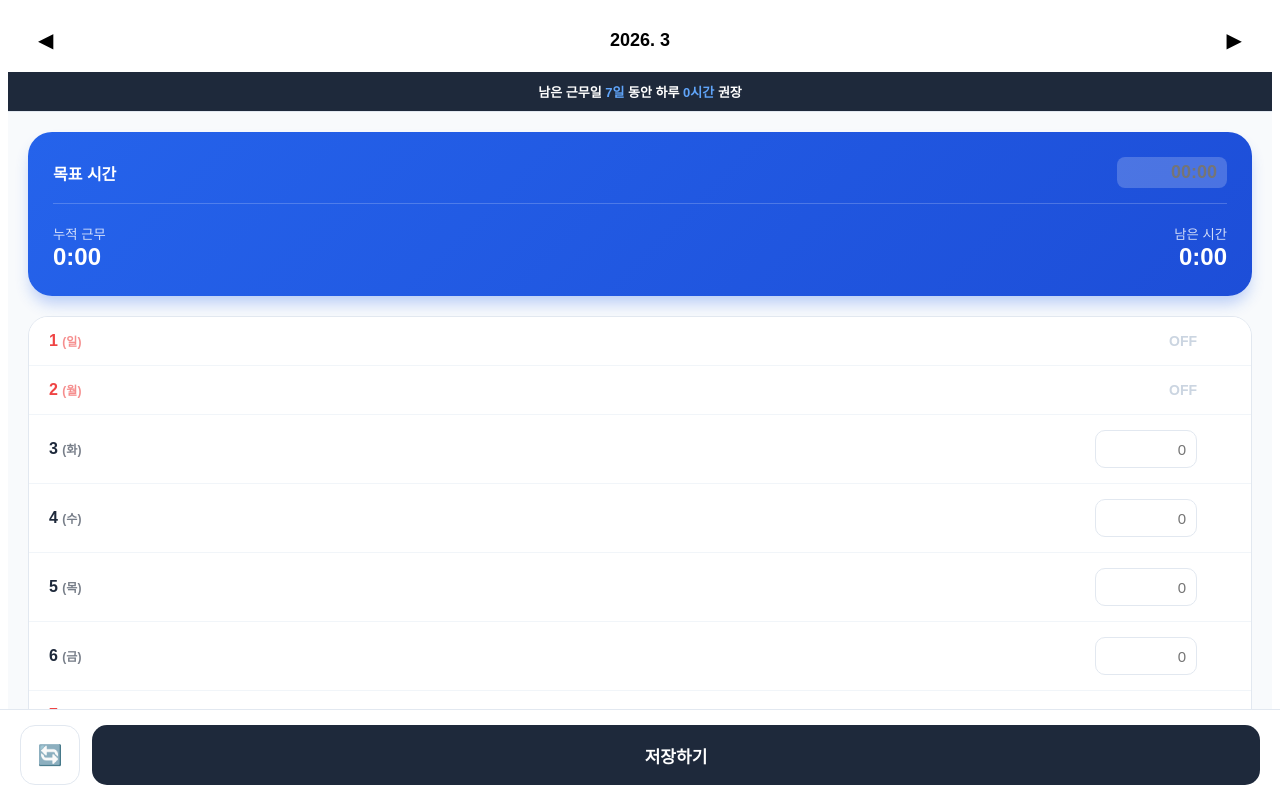
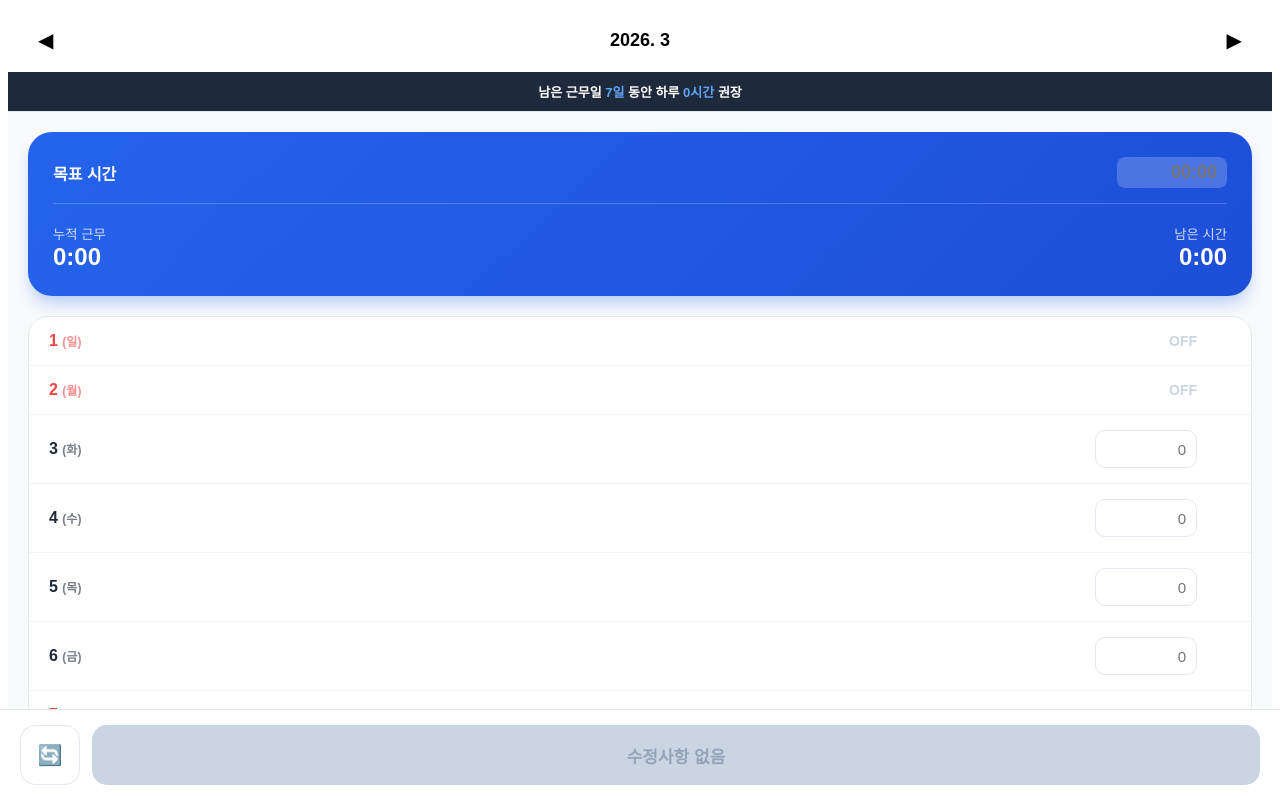
Before and after one commit to vookvook/work-calendar, a React (Vite) app: page / in a window 1280 px wide. Shown: the top 798 px of the page. Built offline with nearby package versions, Linux system fonts and the light colour scheme; no server answers; a web font is replaced by a local one.

Commit message:
Update App.jsx

```diff
--- a/src/App.jsx
+++ b/src/App.jsx
@@ -1,6 +1,5 @@
 import React, { useState, useEffect, useCallback, useRef } from "react";
 
-// ✅ 최신 배포된 앱스크립트 URL을 여기에 붙여넣으세요.
 const API_URL = "https://script.google.com/macros/s/AKfycbyA5SoFYozvjhTbQoqIdqjKLdSae-IL0mosWMYe1mAFyGn_H1p4ET4R2FRlmdMB7G19/exec";
 
 export default function WorkLogApp() {
@@ -10,20 +9,20 @@ export default function WorkLogApp() {
   const [target, setTarget] = useState("");
   const [loading, setLoading] = useState(false);
 
+  // ✅ [추가] 서버에서 받아온 원본 데이터를 저장할 상태 (비교용)
+  const [originalData, setOriginalData] = useState({ hours: {}, target: "" });
+
   const todayRef = useRef(null);
   const weekDays = ["일", "월", "화", "수", "목", "금", "토"];
-
-  const koreanHolidays = [
-    "2026-01-01", "2026-02-16", "2026-02-17", "2026-02-18",
-    "2026-03-01", "2026-03-02", "2026-05-05", "2026-05-24",
-    "2026-05-25", "2026-06-06", "2026-08-15", "2026-08-17",
-    "2026-09-24", "2026-09-25", "2026-09-26", "2026-10-03",
-    "2026-10-05", "2026-10-09", "2026-12-25"
-  ];
+  const koreanHolidays = ["2026-01-01", "2026-02-16", "2026-02-17", "2026-02-18", "2026-03-01", "2026-03-02", "2026-05-05", "2026-05-24", "2026-05-25", "2026-06-06", "2026-08-15", "2026-08-17", "2026-09-24", "2026-09-25", "2026-09-26", "2026-10-03", "2026-10-05", "2026-10-09", "2026-12-25"];
 
   const monthKey = `${year}-${String(month + 1).padStart(2, '0')}`;
   const daysInMonth = new Date(year, month + 1, 0).getDate();
   const dates = Array.from({ length: daysInMonth }, (_, i) => i + 1);
+
+  // ✅ [추가] 데이터 변경 여부 확인 로직
+  // 현재 hours, target이 서버에서 가져온 원본(originalData)과 하나라도 다르면 true
+  const isDirty = JSON.stringify(originalData.hours) !== JSON.stringify(hours) || originalData.target !== target;
 
   const isHoliday = (d) => {
     const dateStr = `${year}-${String(month + 1).padStart(2, '0')}-${String(d).padStart(2, '0')}`;
@@ -71,29 +70,21 @@ export default function WorkLogApp() {
 
   const suggested = diff > 0 && remainingWeekdays > 0 ? (diff / remainingWeekdays).toFixed(1) : "0";
 
-  // ✅ [수정] 서버에서 데이터를 가져올 때, 빈 데이터면 기존 입력을 유지하거나 초기화하는 로직 보완
   const fetchFromServer = useCallback(async () => {
     setLoading(true);
     try {
       const res = await fetch(`${API_URL}?month=${monthKey}&t=${Date.now()}`);
       const data = await res.json();
 
-      if (data && (data.target || (data.hours && Object.keys(data.hours).length > 0))) {
-        // 서버에 저장된 기록이 있는 경우에만 업데이트
-        setHours(data.hours || {});
-        setTarget(data.target || "");
-      } else {
-        // 서버에 기록이 전혀 없는 달(예: 아직 기록 안 한 4월)은
-        // 굳이 기존에 사용자가 입력 중인 값을 덮어쓰지 않고 시간 목록만 비워줍니다.
-        setHours({});
-        // 만약 넘기자마자 타겟이 0이 되는 게 싫다면 아래 setTarget은 주석처리하거나 유지하세요.
-        // setTarget("");
-      }
-    } catch (e) {
-      console.error("불러오기 실패:", e);
-    } finally {
-      setLoading(false);
-    }
+      const serverHours = data.hours || {};
+      const serverTarget = data.target || "";
+
+      setHours(serverHours);
+      setTarget(serverTarget);
+      // ✅ [추가] 원본 데이터 보관
+      setOriginalData({ hours: serverHours, target: serverTarget });
+    } catch (e) { console.error("불러오기 실패:", e); }
+    finally { setLoading(false); }
   }, [monthKey]);
 
   useEffect(() => {
@@ -107,10 +98,9 @@ export default function WorkLogApp() {
   }, [isCurrentMonth, month]);
 
   const saveAll = async () => {
-    if (loading) return;
+    if (loading || !isDirty) return; // ✅ 수정사항 없으면 실행 안 함
 
     const finalTarget = target.trim() === "" ? "0:00" : target;
-
     setLoading(true);
     try {
       const filteredHours = {};
@@ -120,13 +110,7 @@ export default function WorkLogApp() {
         }
       });
 
-      const payload = {
-        month: monthKey,
-        target: finalTarget,
-        hours: filteredHours
-      };
-
-      console.log("보내는 데이터:", payload);
+      const payload = { month: monthKey, target: finalTarget, hours: filteredHours };
 
       await fetch(API_URL, {
         method: "POST",
@@ -135,21 +119,10 @@ export default function WorkLogApp() {
         body: JSON.stringify(payload)
       });
 
-      alert(`${month + 1}월 저장 요청을 보냈습니다.`);
-      // 저장 후 서버 데이터를 다시 불러와서 싱크를 맞춥니다.
-      setTimeout(() => fetchFromServer(), 1500);
-    } catch (e) {
-      console.error("저장 에러:", e);
-      alert("저장 실패");
-    } finally {
-      setLoading(false);
-    }
-  };
-
-  const clearDate = (date) => {
-    const newHours = { ...hours };
-    delete newHours[String(date)];
-    setHours(newHours);
+      alert(`${month + 1}월 저장 완료!`);
+      setTimeout(() => fetchFromServer(), 1000);
+    } catch (e) { alert("저장 실패"); }
+    finally { setLoading(false); }
   };
 
   return (
@@ -192,7 +165,7 @@ export default function WorkLogApp() {
                 {!holidayCheck ? (
                   <div style={{ display: "flex", alignItems: "center", gap: "8px" }}>
                     <input type="text" value={hourValue} onChange={e => setHours({ ...hours, [String(date)]: e.target.value })} style={{ width: "80px", height: "36px", textAlign: "right", border: "1px solid #e2e8f0", borderRadius: "10px", padding: "0 10px", fontSize: "15px", outline: "none" }} placeholder={suggested} />
-                    {hourValue ? <button onClick={() => clearDate(date)} style={{ border: "none", background: "none", padding: "5px", cursor: "pointer", fontSize: "16px", opacity: 0.5 }}>🗑️</button> : <div style={{ width: "26px" }}></div>}
+                    {hourValue ? <button onClick={() => { const newH = {...hours}; delete newH[String(date)]; setHours(newH); }} style={{ border: "none", background: "none", padding: "5px", cursor: "pointer", fontSize: "16px", opacity: 0.5 }}>🗑️</button> : <div style={{ width: "26px" }}></div>}
                   </div>
                 ) : <span style={{ color:'#cbd5e1', fontSize:'14px', fontWeight:'bold', marginRight: "34px" }}>OFF</span>}
               </div>
@@ -203,7 +176,26 @@ export default function WorkLogApp() {
 
       <div style={{ position: "fixed", bottom: 0, left: 0, width: "100%", padding: "15px 20px", boxSizing: "border-box", display: "flex", gap: "12px", background: "white", borderTop: "1px solid #e2e8f0", zIndex: 1100 }}>
         <button onClick={fetchFromServer} disabled={loading} style={{ width: "60px", height: "60px", borderRadius: "15px", border: "1px solid #e2e8f0", background: "white", fontSize: "20px" }}>🔄</button>
-        <button onClick={saveAll} disabled={loading} style={{ flex: 1, height: "60px", borderRadius: "15px", border: "none", background: "#1e293b", color: "white", fontSize: "17px", fontWeight: "bold" }}>{loading ? "처리 중..." : "저장하기"}</button>
+
+        {/* ✅ [수정] 수정사항이 없을 때(isDirty가 false일 때) 버튼 비활성화 및 색상 변경 */}
+        <button
+          onClick={saveAll}
+          disabled={loading || !isDirty}
+          style={{
+            flex: 1,
+            height: "60px",
+            borderRadius: "15px",
+            border: "none",
+            background: (loading || !isDirty) ? "#cbd5e1" : "#1e293b",
+            color: (loading || !isDirty) ? "#94a3b8" : "white",
+            fontSize: "17px",
+            fontWeight: "bold",
+            cursor: (loading || !isDirty) ? "not-allowed" : "pointer",
+            transition: "all 0.3s ease"
+          }}
+        >
+          {loading ? "처리 중..." : (isDirty ? "저장하기" : "수정사항 없음")}
+        </button>
       </div>
     </div>
   );
```
